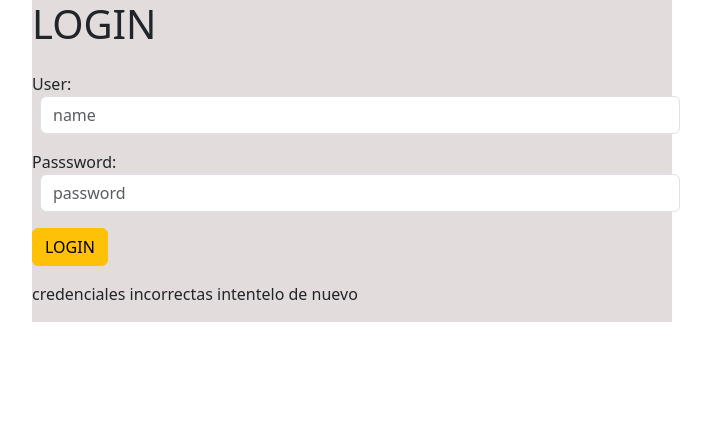
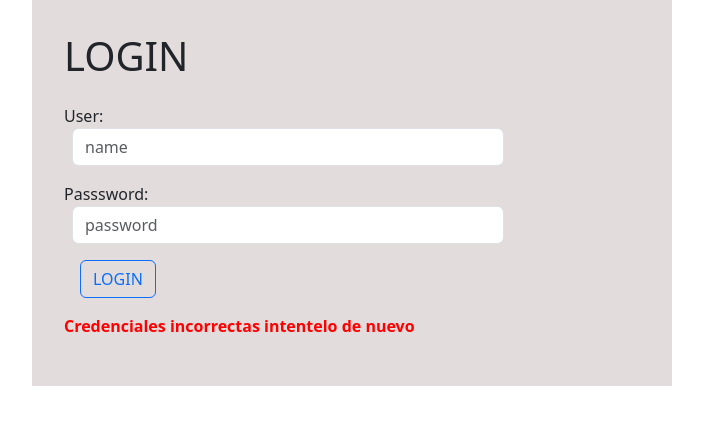
Before and after one commit to Dexametasona/sincrono8, an Angular app: page / in a window 1280 px wide. Shown: the top 424 px of the page, without its empty margins (288-999 px from the left). Built offline with nearby package versions, Linux system fonts and the light colour scheme.

Commit message:
push para el profesor#2

```diff
--- a/src/app/componente/login/login.component.html
+++ b/src/app/componente/login/login.component.html
@@ -1,14 +1,14 @@
 <h1>LOGIN</h1>
 <div class="my-3">
   <label>User: </label>
-  <input type="text" placeholder="name" class="form-control mx-2" #name>
+  <input type="text" placeholder="name" class="form-control mx-2 w-75" #name>
 </div>
 <div class="mb-3">
   <label>Passsword: </label>
-  <input type="text" placeholder="password" class="form-control mx-2" #pass>
+  <input type="text" placeholder="password" class="form-control mx-2 w-75" #pass>
 </div>
 <div class="mb-3">
-  <button class="btn btn-warning" (click)="validar()">LOGIN</button>
+  <button class="btn btn-outline-primary mx-3" (click)="validar()">LOGIN</button>
 </div>
 
 <div *ngIf="name.value=='angular' && pass.value=='123456'; else error">
@@ -20,7 +20,7 @@
   </ul>
 </div>
   <ng-template #error>
-    <p>
-      credenciales incorrectas intentelo de nuevo
+    <p id="fail">
+      Credenciales incorrectas intentelo de nuevo
     </p>
   </ng-template>
--- a/src/app/componente/login/login.component.scss
+++ b/src/app/componente/login/login.component.scss
@@ -4,4 +4,9 @@
     width: 50%;
     margin: auto;
     background-color: rgb(226, 220, 220);
+    padding: 2rem;
 }
+#fail{
+    font-weight: bold;
+    color: red;
+}
--- a/src/app/componente/login/login.component.ts
+++ b/src/app/componente/login/login.component.ts
@@ -7,8 +7,6 @@ import { Component, OnInit } from '@angular/core';
 })
 export class LoginComponent implements OnInit {
 
-  name='';
-  pass='';
   constructor() { }
   validar(){
   }
```
